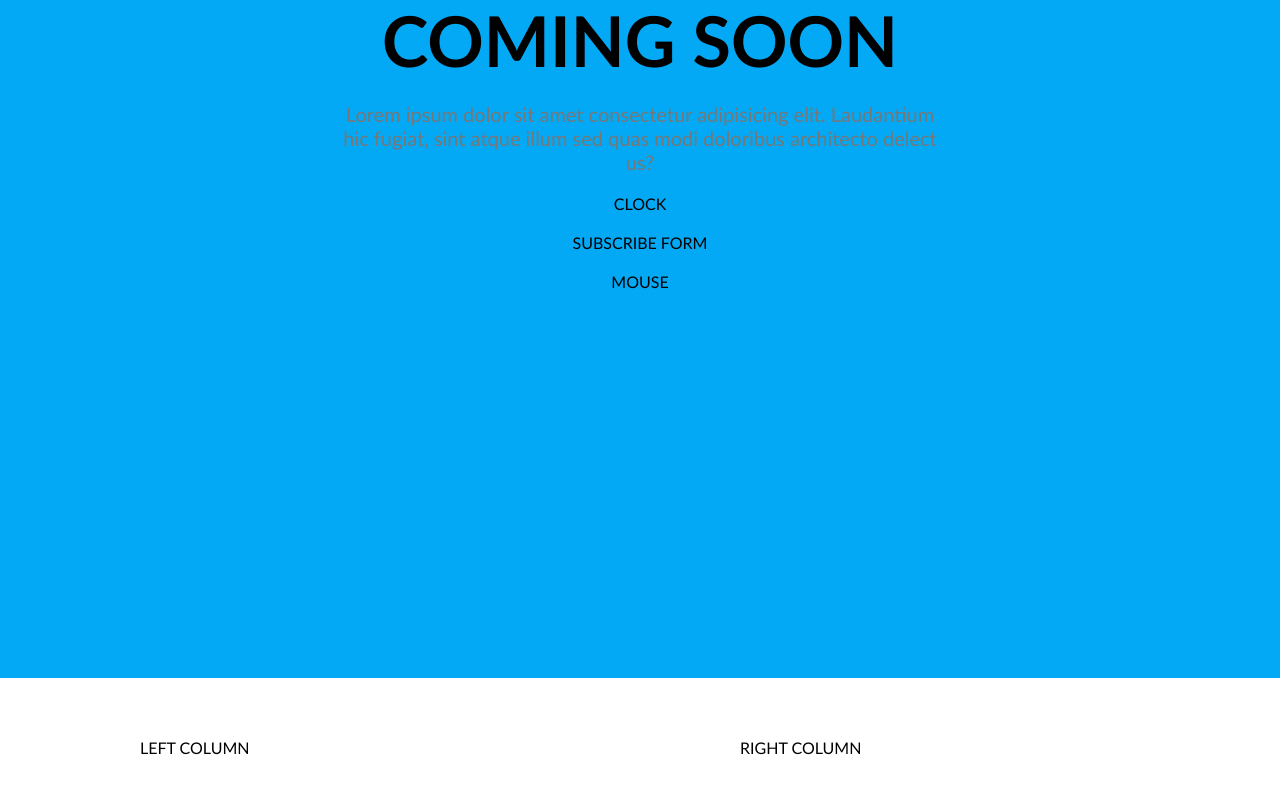
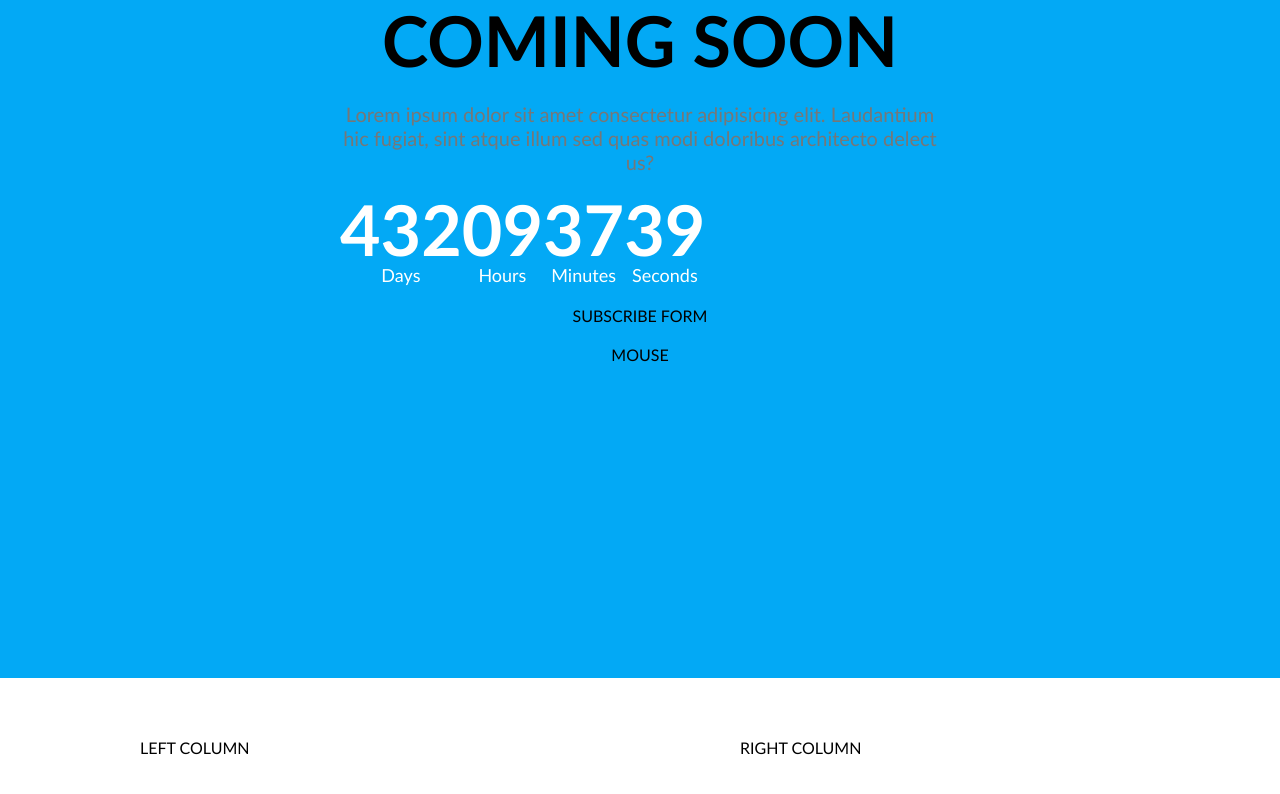
Before and after one commit to ST-dev28/12-coming-soon, a website: page index.html in a window 1280 px wide. Shown: the part 122-916 px from the top of the page. Drawn offline with Linux system fonts and the light colour scheme.

Commit message:
Mogile clock

```diff
--- a/css/components/clock.css
+++ b/css/components/clock.css
@@ -0,0 +1,20 @@
+.clock {
+    display: flex;
+    flex-wrap: wrap;
+    gap: 30px 0;
+    width: 100%;
+    color: var(--color-light);
+    font-size: 18px;
+}
+
+  .clock > .time > .value {
+    font-size: 70px;
+    font-weight: bold;
+    line-height: 1em;
+  }
+
+  @media (max-width: 560px) {
+    .clock > .time {
+      width: 50%;
+    }
+  }
--- a/index.html
+++ b/index.html
@@ -16,7 +16,25 @@
             <h1 class="main-title">Coming soon</h1>
             <p class="main-description">Lorem ipsum dolor sit amet consectetur adipisicing elit. Laudantium hic fugiat, sint atque illum sed quas modi doloribus architecto delectus?</p>
             <div class="clock">
-                CLOCK
+                <div class="time">
+                    <div class="value">432</div>
+                    <div class="label">Days</div>
+                </div>
+                <div class="time">
+                    <div class="value">09</div>
+                    <div class="label">Hours</div>
+
+                </div>
+                <div class="time">
+                    <div class="value">37</div>
+                    <div class="label">Minutes</div>
+
+                </div>
+                <div class="time">
+                    <div class="value">39</div>
+                    <div class="label">Seconds</div>
+
+                </div>
             </div>
             <form>
                 SUBSCRIBE FORM
```
